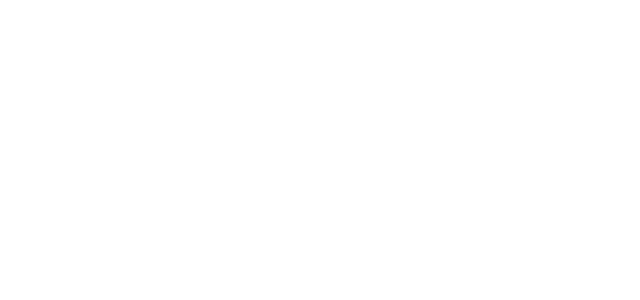
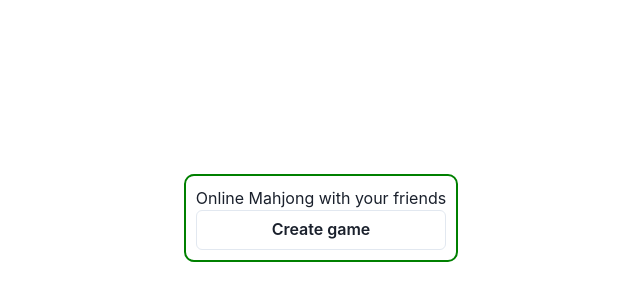
Before and after one commit to JovenSoh/SGMahjong, a React (Create React App) app: page / in a window 1280 px wide. Before the commit this address had no page. Shown: the part 182-482 px from the top of the page, without its empty margins (319-959 px from the left). Built offline with nearby package versions, Linux system fonts and the light colour scheme.

Commit message:
Published website

```diff
--- a/src/App.js
+++ b/src/App.js
@@ -1,18 +1,18 @@
 import Table from "./components/Table";
 import Menu from "./components/Menu";
 import {
-  BrowserRouter as Router,
+  BrowserRouter as HashRouter,
   Routes, Route
 } from "react-router-dom"
 
 export default function App() {
 
   return (
-    <Router>
+    <HashRouter>
       <Routes>
-        <Route path="/SGMahjong/" element = {<Menu />} />
-        <Route path="/SGMahjong/game/:gameId" element={<Table />} />
+        <Route path="/" element = {<Menu />} />
+        <Route path="/game/:gameId" element={<Table />} />
       </Routes>
-    </Router>
+    </HashRouter>
   );
 };
--- a/src/index.js
+++ b/src/index.js
@@ -5,7 +5,7 @@
 
 ReactDOM.render(
   <ChakraProvider>
-    <App />
+      <App />
   </ChakraProvider>,
   document.getElementById('root')
 );
```
